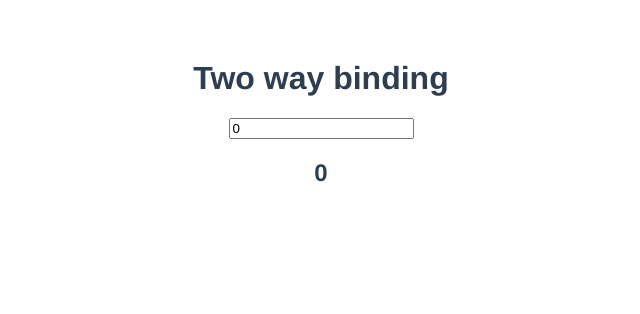
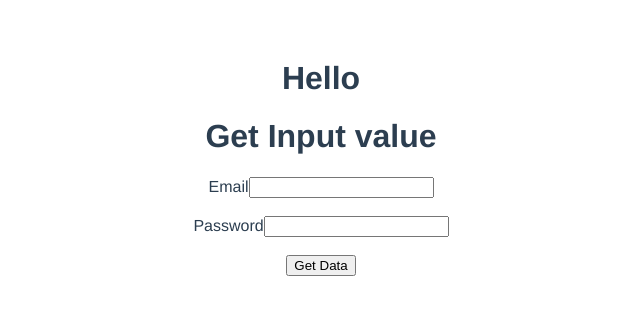
Before and after one commit to niravbhoi/vue-step-by-step, a Vue app: page / in a window 1280 px wide. Shown: the top 314 px of the page, without its empty margins (319-959 px from the left). Built offline with nearby package versions, Linux system fonts and the light colour scheme.

Commit message:
get input values

```diff
--- a/src/App.vue
+++ b/src/App.vue
@@ -1,21 +1,30 @@
-// <HelloWorld msg="Hello World" />
-// <HelloWorld msg="My name is nirav" />
-// <HomeComp />
 <template>
-    <TwoWay />
+    <h1>Hello</h1>
+    <!-- <HelloWorld msg="Hello World" />
+    <HelloWorld msg="My name is nirav" />
+    <HomeComp />
+    <TwoWay /> -->
+    <GetInput />
 </template>
 
 <script>
 // import HelloWorld from './components/HelloWorld.vue'
 // import HomeComp from './components/HomeComp.vue'
-import TwoWay from './components/TwoWay.vue'
+// import TwoWay from './components/TwoWay.vue'
+import GetInput from './components/GetInput.vue'
 
 export default {
     name: 'App',
+    data(){
+        return {
+
+        }
+    },
     components: {
         // HelloWorld,
         // HomeComp,
-        TwoWay,
+        // TwoWay,
+        GetInput
     }
 }
 </script>
--- /dev/null
+++ b/src/components/GetInput.vue
@@ -0,0 +1,28 @@
+<template>
+    <h1>Get Input value</h1>
+    <label for="email">Email</label>
+    <input type="email" id="email" v-model="email">
+    <br>
+    <br>
+    <label for="password">Password</label>
+    <input type="password" id="password" v-model="password">
+    <br>
+    <br>
+    <button v-on:click="getData()">Get Data</button>
+</template>
+<script>
+export default {
+    name : "GetInput",
+    data() {
+        return {
+            email : null,
+            password : null,
+        }
+    },
+    methods:{
+        getData(){
+            console.log("data:", this.email, this.password);
+        }
+    }
+}
+</script>
```
